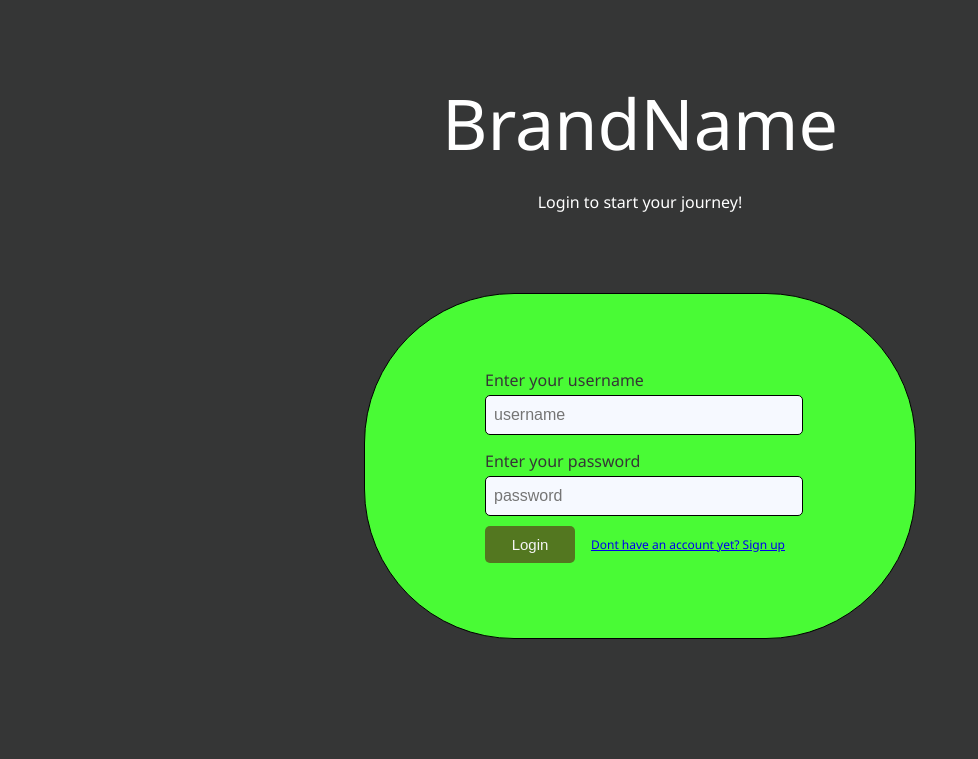
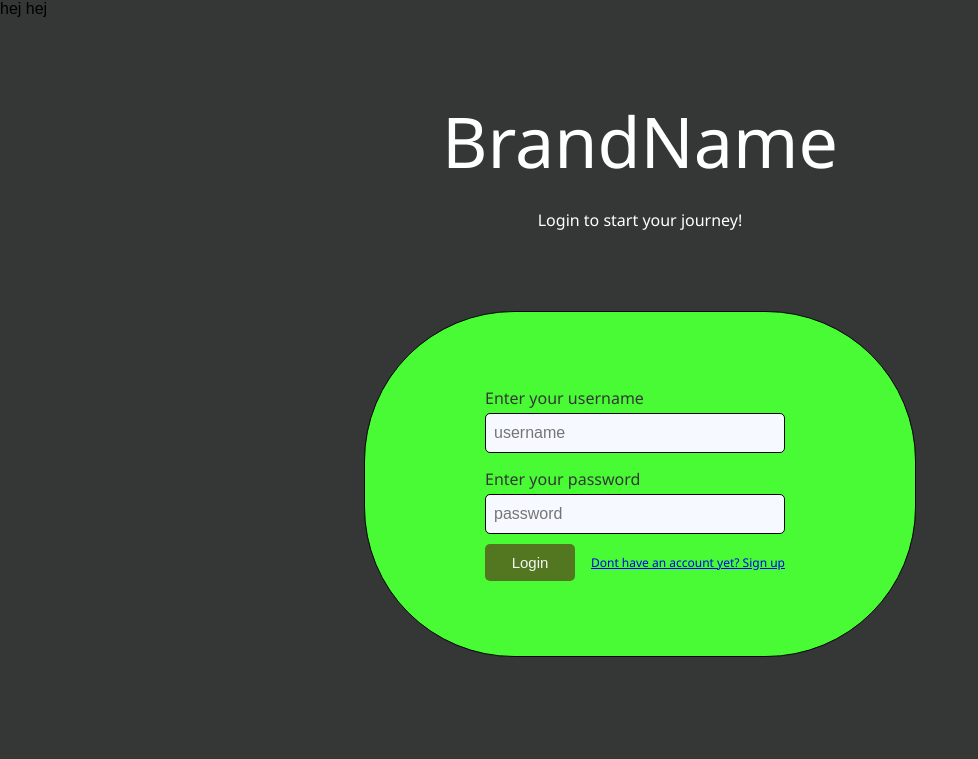
Before and after one commit to M4ST3RS3L1M/ProjectHD, a PHP site: page /login.php in a window 1280 px wide. Shown: the top 759 px of the page, without its empty margins (0-978 px from the left). Run offline with PHP 8.4, Linux system fonts and the light colour scheme.

Commit message:
iurfhvbiukrjd

```diff
--- a/login.php
+++ b/login.php
@@ -1,4 +1,4 @@
-
+hej hej
 
 <?php
 include('HD_template.php');
```
